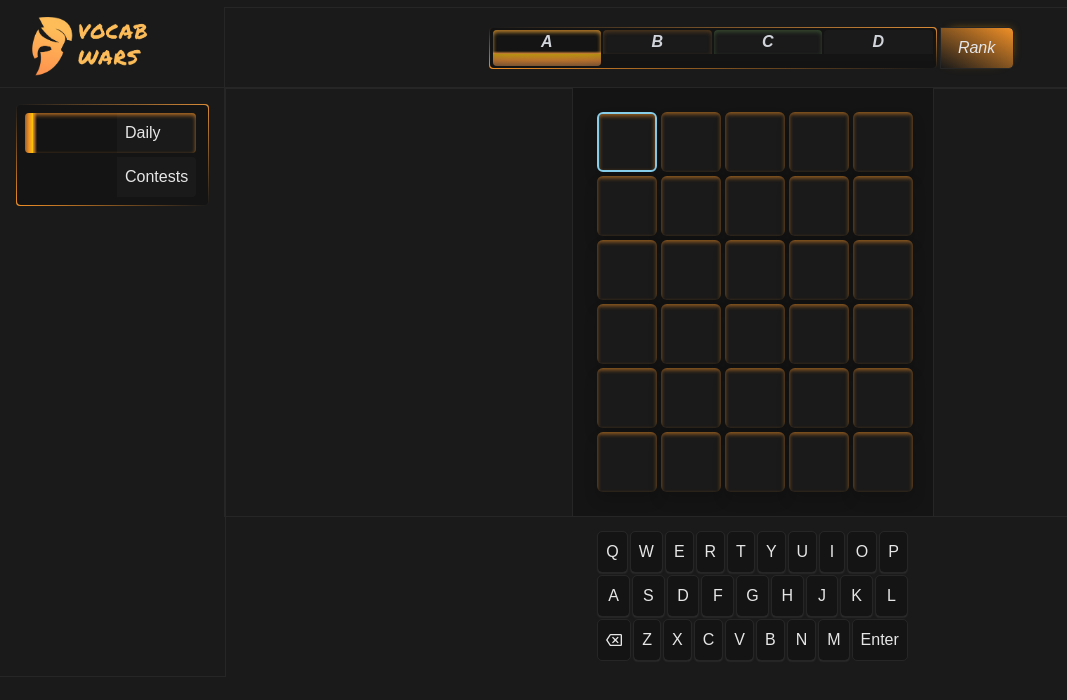
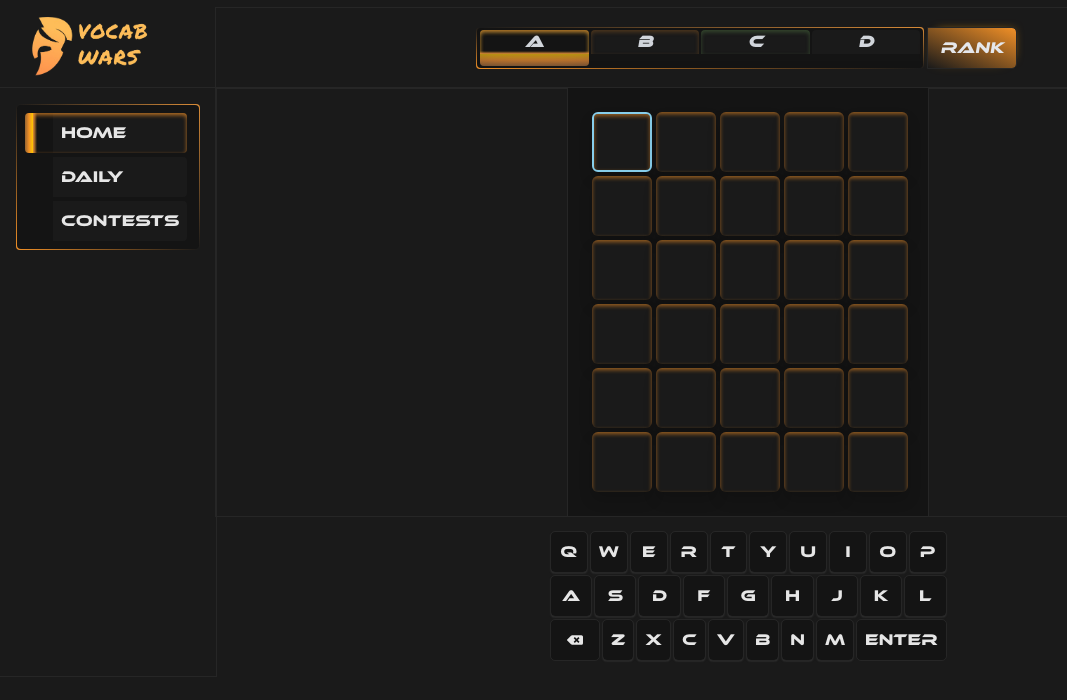
Before and after one commit to million-t/Vocab-Wars-Frontend, a Next.js app: page /contests/1/words in a window 1280 px wide. Shown: the top 700 px of the page, without its empty margins (0-1067 px from the left). Built offline with nearby package versions, Linux system fonts and the light colour scheme.

Commit message:
improve typography

```diff
--- a/app/contests/[id]/words/page.tsx
+++ b/app/contests/[id]/words/page.tsx
@@ -3,7 +3,7 @@ import Grid from "@/components/grid/grid";
 import Link from "next/link";
 import { useRef, useState, useEffect } from "react";
 import style from "./page.module.css";
-import { MdOutlineBackspace } from "react-icons/md";
+import { FaBackspace } from "react-icons/fa";
 
 const row1Letters = ["Q", "W", "E", "R", "T", "Y", "U", "I", "O", "P"];
 const row2Letters = ["A", "S", "D", "F", "G", "H", "J", "K", "L"];
@@ -98,7 +98,7 @@ export default function ContestWords() {
         </div>
         <Link
           href={`/contests/${1}/ranking`}
-          className="h-full p-1 md:w-full max-w-20 "
+          className="h-full p-1 md:w-full max-w-24 "
         >
           <button
             className={`${style.navItem} ${style.rankButton} px-2 w-full h-10  bg-gradient-to-tr from-transparent   to-[#F19027]  rounded-r italic text-gray-200 font-light outline outline-1 outline-[#262626]`}
@@ -180,9 +180,8 @@ export default function ContestWords() {
           })}
         </div>
         <div className="flex gap-[2px] md:gap-1 w-full">
-          <button className="p-2  bg-[#141414] outline outline-1 outline-[#262626] rounded">
-            {" "}
-            <MdOutlineBackspace />
+          <button className=" px-4 bg-[#141414] outline outline-1 outline-[#262626] rounded ">
+            <FaBackspace />
           </button>
           {row3Letters.map((letter, index) => {
             return (
--- a/app/globals.css
+++ b/app/globals.css
@@ -5,6 +5,7 @@
 :root {
   --background: #1a1a1a;
   --foreground: #e6e6e6;
+  --font-ethnocentric: 'Ethnocentric', sans-serif;
 }
 
 /* @media (prefers-color-scheme: dark) {
@@ -17,7 +18,7 @@
 body {
   color: var(--foreground);
   background: var(--background);
-  font-family: Arial, Helvetica, sans-serif;
+  font-family: var(--font-ethnocentric), Arial, Helvetica, sans-serif;
 }
 
 @layer utilities {
--- a/app/layout.tsx
+++ b/app/layout.tsx
@@ -16,6 +16,21 @@ const geistMono = localFont({
   weight: "100 900",
 });
 
+const ethnocentric = localFont({
+  src: [
+    {
+      path: "../public/fonts/ethnocentric/ethnocentric.otf",
+      weight: "normal",
+      style: "normal",
+    },
+    {
+      path: "../public/fonts/ethnocentric/ethnocentricit.otf",
+      weight: "normal",
+      style: "italic",
+    },
+  ],
+  variable: "--font-ethnocentric",
+});
 export const metadata: Metadata = {
   title: "Vocab Wars",
   description: "Generated by create next app",
@@ -30,7 +45,7 @@ export default function RootLayout({
   return (
     <html lang="en">
       <body
-        className={`${geistSans.variable} ${geistMono.variable} antialiased`}
+        className={`${geistSans.variable} ${geistMono.variable}  ${ethnocentric.variable} antialiased`}
       >
         <div className="flex w-screen h-full justify-center">
           <div className="flex xmax-w-6xl w-full justify-center">
--- a/components/grid-row/grid-row.module.css
+++ b/components/grid-row/grid-row.module.css
@@ -3,7 +3,6 @@
 
   perspective: 1000px;
   font-family: Verdana, Geneva, Tahoma, sans-serif;
-
 }
 
 .nonFocusFlipCard {
@@ -22,6 +21,7 @@
   /* padding: 6px; */
   caret-color: transparent;
   display: inline-block;
+  font-family: var(--font-ethnocentric), Arial, Helvetica, sans-serif;
   /* width: 100%;
   height: 100%; */
   /* border: none; */
@@ -38,6 +38,8 @@
   /* padding: 6px; */
   caret-color: transparent;
   display: inline-block;
+  font-family: var(--font-ethnocentric), Arial, Helvetica, sans-serif;
+
   /* width: 100%;
   height: 100%; */
   /* border: none;
@@ -58,7 +60,6 @@
 .NotFound,
 .flipCardPositionWrong,
 .flipCardFound {
-
   position: absolute;
   display: flex;
   flex-direction: column;
@@ -81,7 +82,7 @@
     rgb(245, 254, 247) 100%
   ); */
   color: rgb(227, 227, 227);
-  box-shadow: inset 0 2px 4px rgba(241, 144, 39, 0.60);
+  box-shadow: inset 0 2px 4px rgba(241, 144, 39, 0.6);
   transition: box-shadow 0.5s ease-in-out;
 }
 .flipCardFoundFront {
@@ -99,8 +100,8 @@
   ); */
   color: rgb(87, 87, 87);
   transform: rotateY(180deg);
-  box-shadow: inset 0 2px 4px rgba(241, 144, 39, 1.0),
-  inset 0 3px 6px rgba(246, 251, 122, 1.0);
+  box-shadow: inset 0 2px 4px rgba(241, 144, 39, 1),
+    inset 0 3px 6px rgba(246, 251, 122, 1);
   color: #efb630;
 }
 
@@ -114,8 +115,8 @@
   );
   color: white;
   transform: rotateY(180deg);
-  box-shadow: inset 0 2px 4px rgba(136, 214, 108, 1.0),
-  inset 0 3px 6px rgba(246, 251, 122, 1.0);
+  box-shadow: inset 0 2px 4px rgba(136, 214, 108, 1),
+    inset 0 3px 6px rgba(246, 251, 122, 1);
   color: #9bff77;
 }
 
@@ -130,7 +131,7 @@
   color: gray;
   transform: rotateY(180deg);
   box-shadow: inset 0 2px 4px rgb(186, 186, 186),
-  inset 0 3px 6px rgb(216, 216, 215);
+    inset 0 3px 6px rgb(216, 216, 215);
   color: rgb(182, 182, 182);
 }
 /* -------------------------------- */
@@ -145,6 +146,7 @@
   left: 50%;
   transform: translate(-50%, 0);
   animation: blink-caret 1s step-end infinite;
+
 }
 @keyframes blink-caret {
   from,
--- a/components/nav-bar/nav.tsx
+++ b/components/nav-bar/nav.tsx
@@ -1,7 +1,7 @@
 "use client";
 import React, { useState } from "react";
 const indicatorHeight = 40;
-const navItems = ["Daily", "Contests"];
+const navItems = ["Home", "Daily", "Contests"];
 const NavBar = () => {
   const [activeIndex, setActiveIndex] = useState(0);
 
@@ -17,7 +17,7 @@ const NavBar = () => {
           <div
             className={`  rounded bg-[#141414] flex justify-start  gap-3 p-2 w-full max-w-md mr-1 overflow-hidden`}
           >
-            <div className=" mt- h-full w-20 relative ">
+            <div className=" mt- h-full w-4 relative ">
               <div
                 id="indicator"
                 className={`absolute left-0  w-2 rounded-l-sm bg-gradient-to-r from-[#97642f]  via-[#F19027] to-[#ffc800] transition-all duration-300`}
@@ -31,7 +31,7 @@ const NavBar = () => {
                 }}
               >
                 <div className="absolute left-2 bottom-0 h-full w-[4px] bg-gradient-to-r from-[#DA8C38]   to-transparent"></div>
-                <div className="absolute left-2 h-full w-[163px] rounded-r-sm bg-transparent shadow-inner  shadow-[#F19027]/75"></div>
+                <div className="absolute left-2 w-[154px] h-full rounded-r-sm bg-transparent shadow-inner  shadow-[#F19027]/75"></div>
               </div>
             </div>
             <ul className="flex flex-col gap-1">
@@ -39,7 +39,7 @@ const NavBar = () => {
                 return (
                   <li
                     key={index}
-                    className="p-2 bg-[#1A1A1A] hover:bg-transparent hover:shadow-inner rounded-r  hover:shadow-[#ffffff]/25"
+                    className="p-2 bg-[#1A1A1A] transition-all ease-in-out duration-500 hover:bg-transparent hover:shadow-inner rounded-r  hover:shadow-[#ffffff]/25"
                     onClick={() => handleNavigation(index)}
                   >
                     {item}
```
Also changed, not shown: public/fonts/ethnocentric/ethnocentric.otf (added), public/fonts/ethnocentric/ethnocentricit.otf (added).
